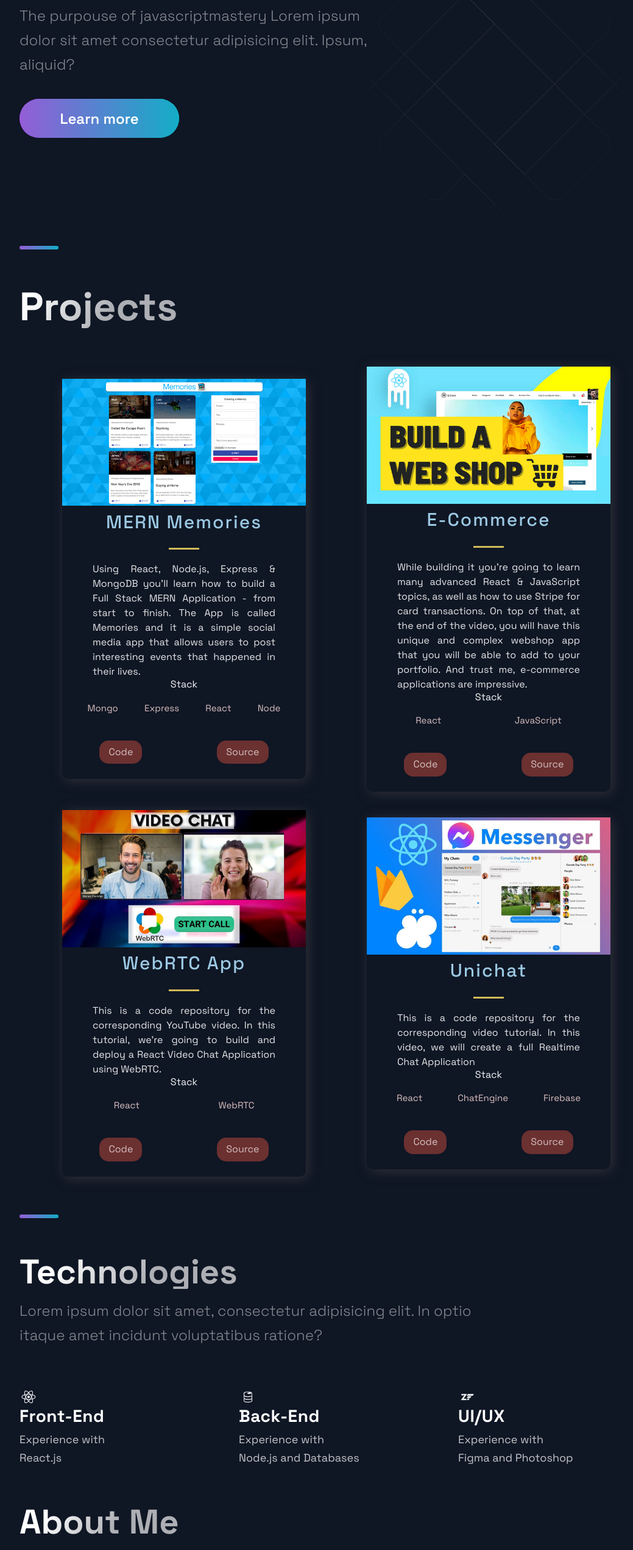
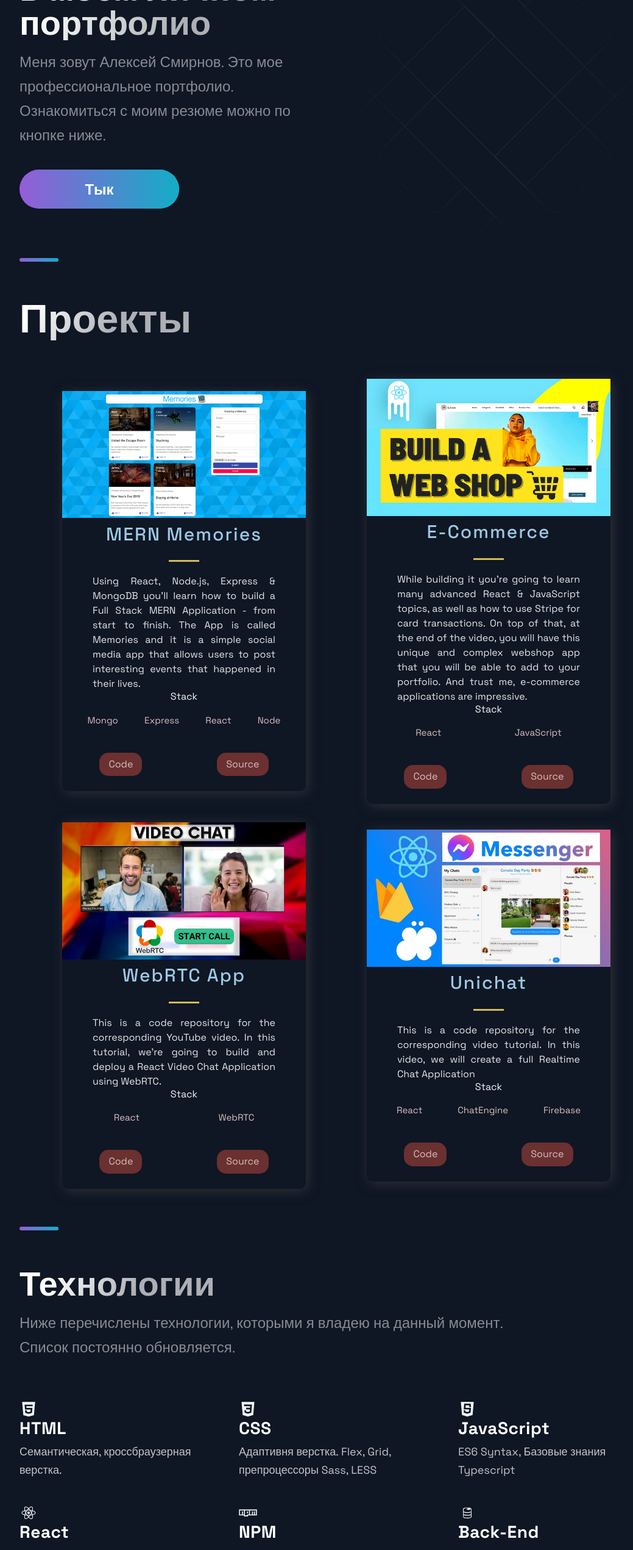
Before and after one commit to smirnovsky/Portfolio, a Next.js app: page / in a window 1280 px wide. Shown: the part 234-2775 px from the top of the page at 61% size, without its empty margins (88-1127 px from the left). Built offline with nearby package versions, Linux system fonts and the light colour scheme.

Commit message:
add some features. Translate

```diff
--- a/src/components/Footer/Footer.js
+++ b/src/components/Footer/Footer.js
@@ -23,6 +23,7 @@ const Footer = () => {
         <CompanyContainer>
           <Slogan>Aleksei Smirnov 2023</Slogan>
         </CompanyContainer>
+        <SocialContainer>
           <SocialIcons href='https//github.com'>
             <AiFillGithub size='3rem' />
           </SocialIcons>
@@ -32,6 +33,7 @@ const Footer = () => {
           <SocialIcons href='https//instagram.com'>
             <AiFillInstagram size='3rem' />
           </SocialIcons>
+        </SocialContainer>
       </SocialIconsContainer>
     </FooterWrapper>
   );
--- a/src/components/Header/Header.js
+++ b/src/components/Header/Header.js
@@ -9,7 +9,7 @@ const Header = () =>  (
   <Container>
     <Div1>
       <Link href='/'>
-        <a style={{ display: 'flex', alignItems: 'center', color: 'white', marginBottom: '20px'  }}><Span>Портфолио</Span>
+        <a style={{ display: 'flex', alignItems: 'center', color: 'white', marginBottom: '20px'  }}><Span>Portfolio</Span>
           <DiCssdeck />
         </a>
       </Link>
@@ -17,12 +17,12 @@ const Header = () =>  (
     <Div2>
       <li>
         <Link href='#projects'>
-          <NavLink>Проекты</NavLink>
+          <NavLink>Projects</NavLink>
         </Link>
       </li>
       <li>
         <Link href='#tech'>
-          <NavLink>Технологии</NavLink>
+          <NavLink>Technologies</NavLink>
         </Link>
       </li>
       <li>
--- a/src/components/Header/HeaderStyles.js
+++ b/src/components/Header/HeaderStyles.js
@@ -6,7 +6,7 @@ export const Container = styled.div`
   grid-template-columns: repeat(5, 1fr);
   grid-template-rows: 1fr;
   grid-column-gap: 2rem;
-  padding: 1rem;
+  padding: 3rem;
   padding-top: 2rem;
 
   @media ${(props) => props.theme.breakpoints.sm} {
@@ -34,6 +34,7 @@ export const Div1 = styled.div`
 export const Div2 = styled.div`
   grid-area: 1 / 2 / 2 / 4;
   display: flex;
+  gap: 1rem;
   justify-content: space-around;
   @media ${(props) => props.theme.breakpoints.sm} {
     grid-area: 2 / 2 / 3 / 5;
--- a/src/components/Hero/Hero.js
+++ b/src/components/Hero/Hero.js
@@ -8,12 +8,13 @@ const Hero = (props) => (
   <Section row nopadding>
     <LeftSection>
       <SectionTitle>
-        Welcome To <br /> My Personal Portfolio
+        Приветствую Вас<br /> в моем личном <br /> портфолио
       </SectionTitle>
       <SectionText>
-        The purpouse of javascriptmastery Lorem ipsum dolor sit amet consectetur adipisicing elit. Ipsum, aliquid?
+        Меня зовут Алексей Смирнов. Это мое профессиональное портфолио. <br />
+        Ознакомиться с моим резюме можно по кнопке ниже.
       </SectionText>
-      <Button onClick={() => window.location = 'https://google.com'} >Learn more</Button>
+      <Button onClick={() => window.location = 'https://google.com'} >Тык</Button>
     </LeftSection>
   </Section>
 );
--- a/src/components/Projects/Projects.js
+++ b/src/components/Projects/Projects.js
@@ -7,7 +7,7 @@ import { projects } from '../../constants/constants';
 const Projects = () => (
   <Section nopadding id='projects' >
     <SectionDivider />
-    <SectionTitle main>Projects</SectionTitle>
+    <SectionTitle main>Проекты</SectionTitle>
     <GridContainer>
       {projects.map(({ id, image, title, description, tags, source, visit }) => (
         <BlogCard key={id}>
--- a/src/components/Technologies/Technologies.js
+++ b/src/components/Technologies/Technologies.js
@@ -1,5 +1,5 @@
 import React from 'react';
-import { DiFirebase, DiReact, DiZend } from 'react-icons/di';
+import { DiCss3, DiFirebase, DiGitBranch, DiHtml5, DiJavascript, DiNpm, DiPhotoshop, DiReact, DiZend } from 'react-icons/di';
 import { Section, SectionDivider, SectionText, SectionTitle } from '../../styles/GlobalComponents';
 import { List, ListContainer, ListItem, ListParagraph, ListTitle } from './TechnologiesStyles';
 
@@ -7,19 +7,62 @@ const Technologies = () =>  (
   <Section id='tech'>
     <SectionDivider />
     <SectionTitle style={{ marginTop: '60px' }}>
-      Technologies
+      Технологии
     </SectionTitle>
     <SectionText>
-      Lorem ipsum dolor sit amet, consectetur adipisicing elit. In optio itaque amet incidunt voluptatibus ratione?
+      Ниже перечислены технологии, которыми я владею на данный момент. <br />
+      Список постоянно обновляется.
     </SectionText>
     <List>
+    <ListItem>
+        <DiHtml5 size='3rem' />
+        <ListContainer>
+          <ListTitle>HTML</ListTitle>
+          <ListParagraph>
+            Семантическая, кроссбраузерная верстка.
+          </ListParagraph>
+        </ListContainer>
+      </ListItem>
+
+      <ListItem>
+        <DiCss3 size='3rem' />
+        <ListContainer>
+          <ListTitle>CSS</ListTitle>
+          <ListParagraph>
+            Адаптивня верстка.
+            Flex, Grid, препроцессоры Sass, LESS
+          </ListParagraph>
+        </ListContainer>
+      </ListItem>
+
+      <ListItem>
+        <DiJavascript size='3rem' />
+        <ListContainer>
+          <ListTitle>JavaScript</ListTitle>
+          <ListParagraph>
+            ES6 Syntax,
+            Базовые знания Typescript
+          </ListParagraph>
+        </ListContainer>
+      </ListItem>
+
       <ListItem>
         <DiReact size='3rem' />
         <ListContainer>
-          <ListTitle>Front-End</ListTitle>
+          <ListTitle>React</ListTitle>
           <ListParagraph>
-            Experience with <br />
-            React.js
+            Hooks
+          </ListParagraph>
+        </ListContainer>
+      </ListItem>
+
+
+      <ListItem>
+        <DiNpm size='3rem' />
+        <ListContainer>
+          <ListTitle>NPM</ListTitle>
+          <ListParagraph>
+
           </ListParagraph>
         </ListContainer>
       </ListItem>
@@ -29,19 +72,29 @@ const Technologies = () =>  (
         <ListContainer>
           <ListTitle>Back-End</ListTitle>
           <ListParagraph>
-            Experience with <br />
-            Node.js and Databases
+            Базовые знания <br />
+            Node.js, PHP
           </ListParagraph>
         </ListContainer>
       </ListItem>
 
       <ListItem>
-        <DiZend size='3rem' />
+        <DiPhotoshop size='3rem' />
         <ListContainer>
           <ListTitle>UI/UX</ListTitle>
           <ListParagraph>
-            Experience with <br />
-            Figma and Photoshop
+            Работа с макетами <br />
+            Figma. Знания Photoshop
+          </ListParagraph>
+        </ListContainer>
+      </ListItem>
+
+      <ListItem>
+        <DiGitBranch size='3rem' />
+        <ListContainer>
+          <ListTitle>VCS</ListTitle>
+          <ListParagraph>
+            Github
           </ListParagraph>
         </ListContainer>
       </ListItem>
```
Lines whose indentation alone changed are shown as unchanged.
